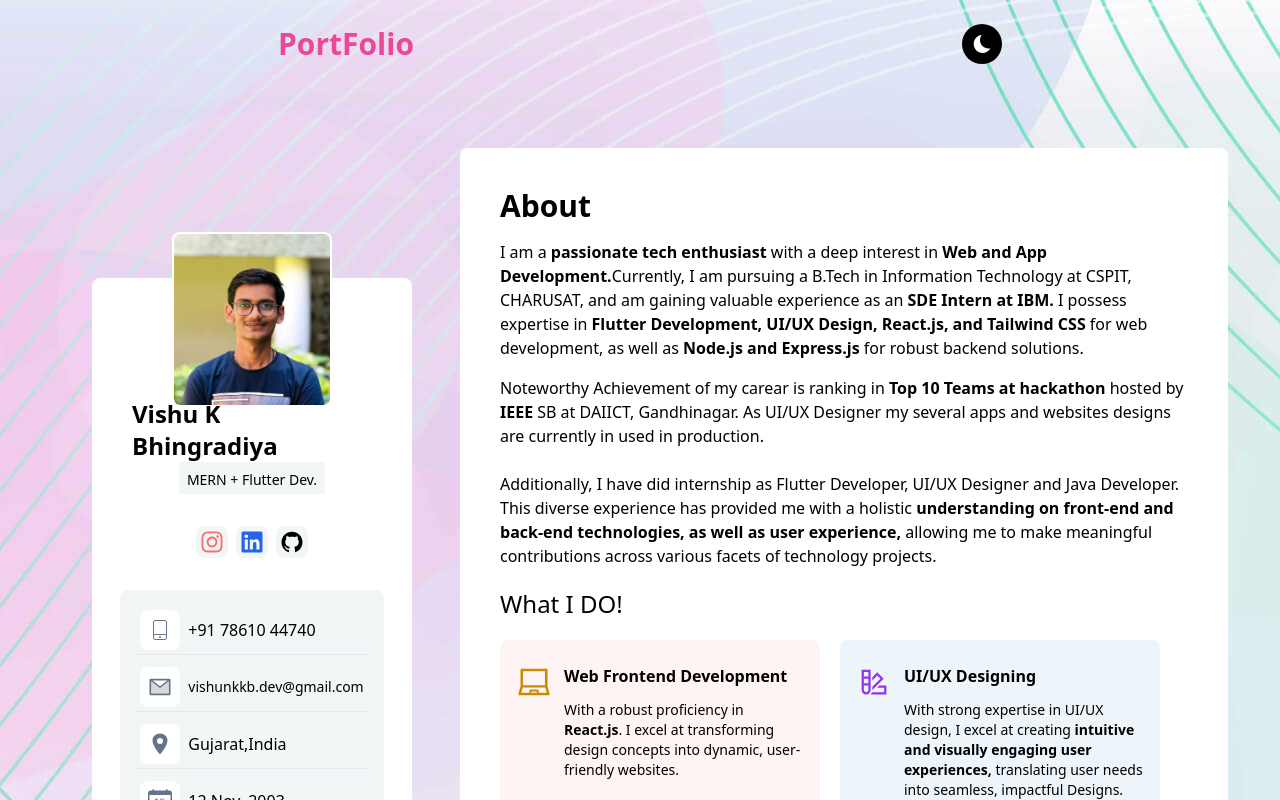
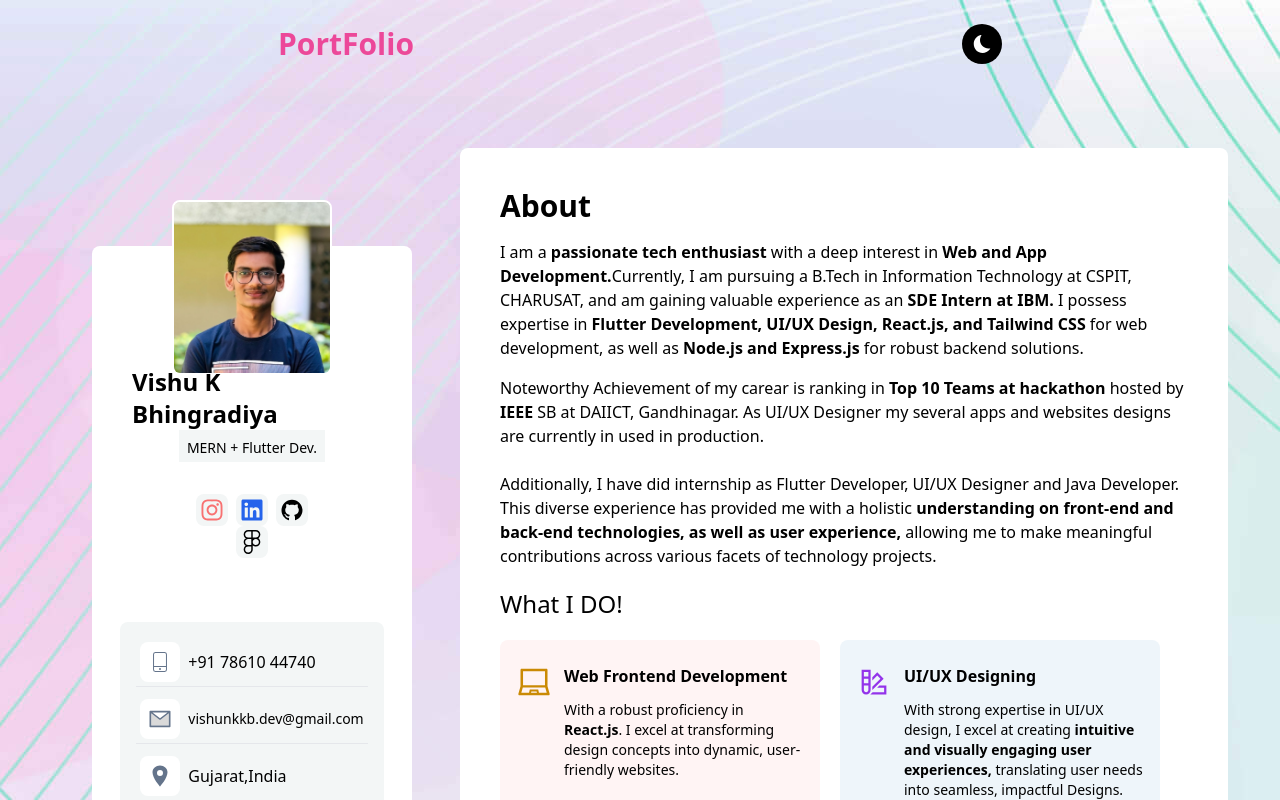
Before and after one commit to Vishuvishu/PortFolioWebsite-React, a React (Vite) app: page / in a window 1280 px wide. Built offline with nearby package versions, Linux system fonts and the light colour scheme.

Commit message:
Update Profile.jsx

```diff
--- a/src/Components/Profile.jsx
+++ b/src/Components/Profile.jsx
@@ -8,7 +8,7 @@ import { BsCalendarDate } from "react-icons/bs";
 import { MdOutlineFileDownload } from "react-icons/md";
 import { AiOutlineEye } from "react-icons/ai";
 import { AiFillGithub } from "react-icons/ai";
-
+import { SiFigma } from "react-icons/si";
 import profilephotoimg from "../Components/SocialLinks/ProfilePhoto.jpg"
 import "../Components/Global.css";
 import cv from "../Components/SocialLinks/Resume.pdf";
@@ -216,6 +216,20 @@ const Profile = ({ show, setShow, darkmode, bgcolor, setCross }) => {
               </a>
             </div>
           </div>
+          <div
+        className="figma w-8 h-8 p-1 flex justify-center items-center rounded-lg hover:bg-blue-500 bg-slate-100"
+        style={{
+          background: `${bgcolor === "white" ? "#f3f6f6" : "#1D1D1D"}`,
+        }}
+      >
+        <a href="https://www.figma.com/@vishukishorbhai" target="#">
+          <SiFigma
+            className={`text-2xl text-black fw-bold ${
+              bgcolor === "white" ? "text-black" : "text-white"
+            }`}
+          />
+        </a>
+      </div>
 
           <div
             className="w-68  p-4 flex flex-col gap-2 rounded-lg relative top-8"
```
